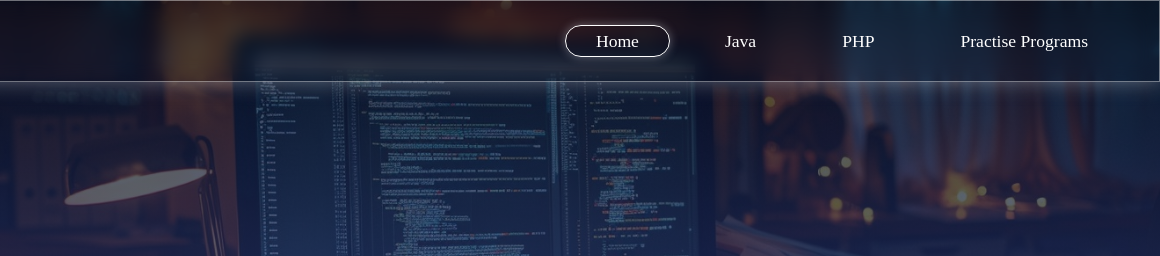
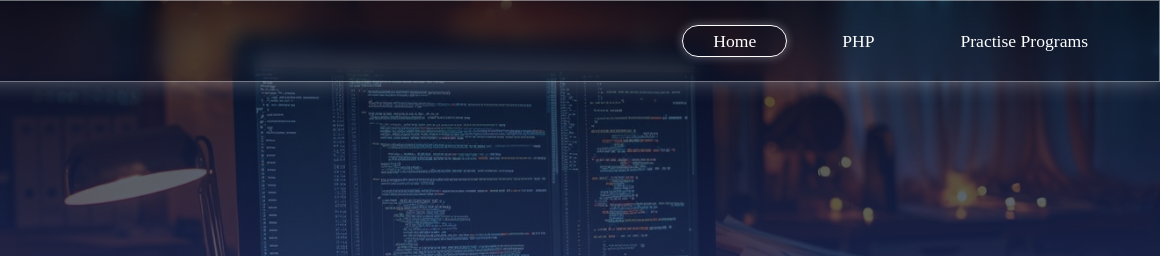
Before and after one commit to Code-Where/Java-Web, a plain HTML site: page index.html in a window 1280 px wide. Shown: the top 256 px of the page, 120-1280 px from the left. Drawn offline with Linux system fonts and the light colour scheme.

Commit message:
Update index.html

```diff
--- a/index.html
+++ b/index.html
@@ -23,7 +23,7 @@
             </label>
             <ul id="navMenu">
                 <li><a href="#" class="active-page">Home</a></li>
-                <li><a href="learnjava.html">Java</a></li>
+<!--                 <li><a href="learnjava.html">Java</a></li> -->
                 <li><a href="learnphp.html?s=0">PHP</a></li>
                 <li><a href="programs.html">Practise Programs</a></li>
             </ul>
```
